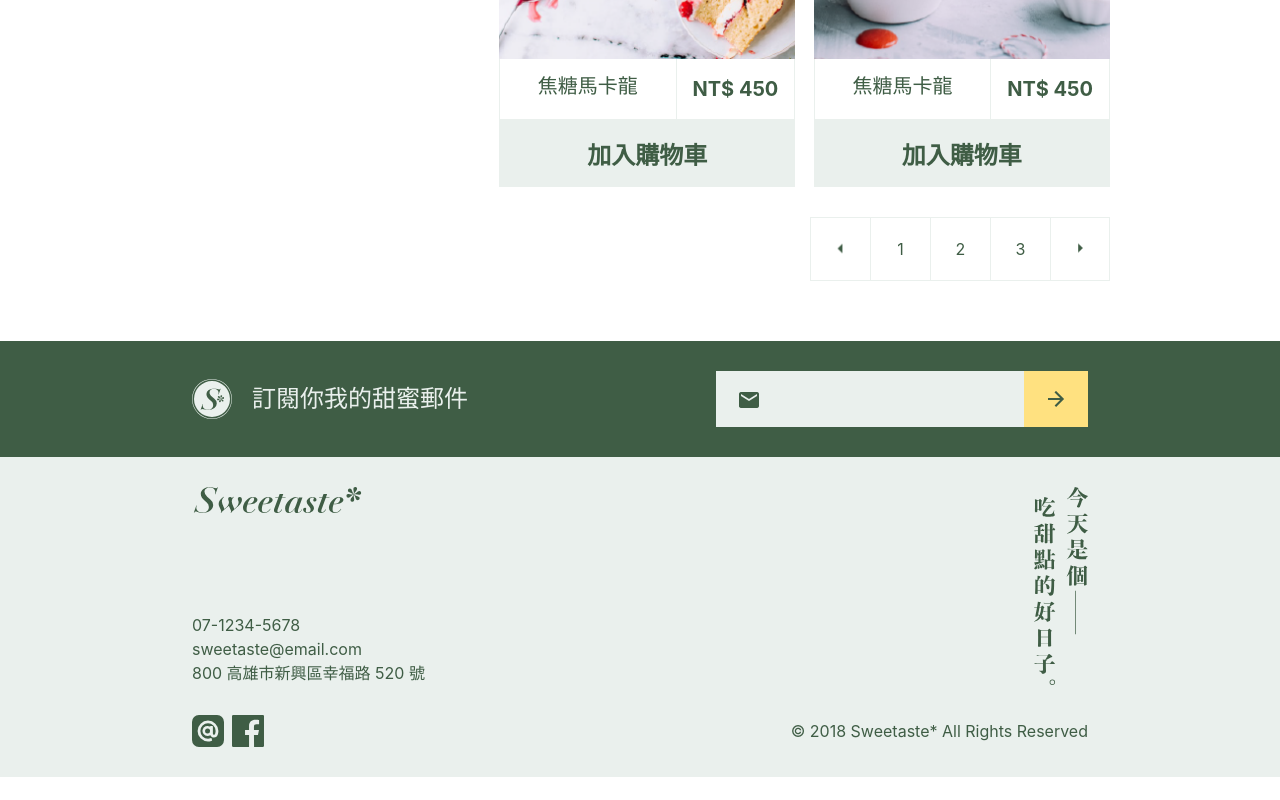
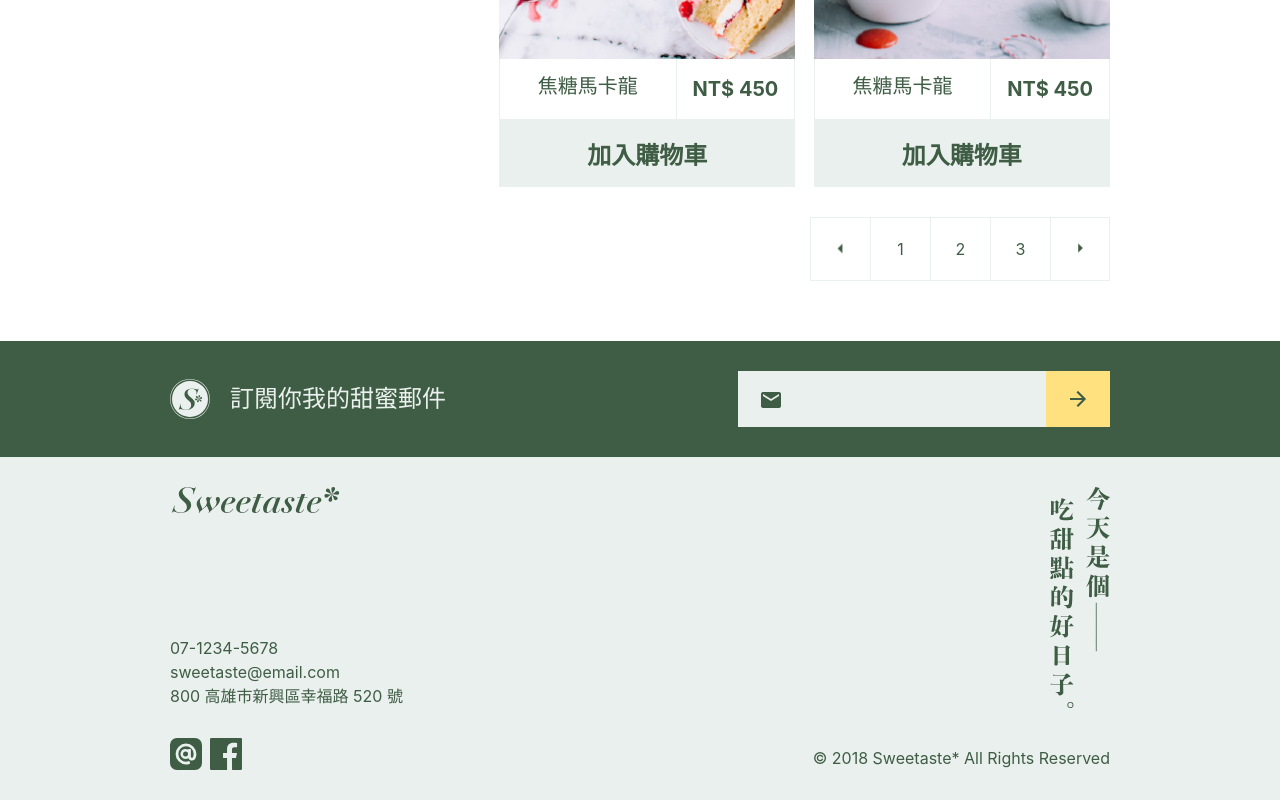
Before and after one commit to chloe7303/dessert-shop, a plain HTML site: page index.html in a window 1280 px wide. Shown: the part 1824-2624 px from the top of the page. Before the commit the page ends 2601 px from the top, so only its background shows below. Drawn offline with nearby package versions, Linux system fonts and the light colour scheme.

Commit message:
第五週 .container修正

```diff
--- a/index.html
+++ b/index.html
@@ -107,31 +107,31 @@
             <li class="last"><a href="#" class="img arrowright"><img src="images/arrow_right.png" alt="arrowright"></a></li>
           </ul>
       </div>
-      <div class="subscribe_bg">
-        <div class="subscribe" data-aos="fade-right">
-          <div class="subscribeTitle">
+      <div class="subscribe">
+        <div class="subscribe-inner container" data-aos="fade-right">
+          <div class="subscribe-title">
               <img src="images/logo-light.svg" alt="logo">
               <p>訂閱你我的甜蜜郵件</p>
           </div>
-          <div class="subscribeForm">
-              <input type="text" name="email" class="email">
-              <input type="image" src="images/arrow_forward-24px.png" class="submit">
+          <div class="subscribe-form">
+              <input type="text" name="email" class="subscribe-form-email">
+              <input type="image" src="images/arrow_forward-24px.png" class="subscribe-form-submit">
           </div>
         </div>
       </div>
-      <div class="footer_bg">
-       <div class="footer1" data-aos="fade-right">
-          <div class="detail">
+      <div class="footer">
+       <div class="footer-inner-info container" data-aos="fade-right">
+          <div class="footer-inner-info-detail">
               <img src="images/logotype-sm-dark.svg" alt="logo">
               <p>07-1234-5678<br>
                 sweetaste@email.com<br>
                 800 高雄市新興區幸福路 520 號
               </p>
           </div>
-          <img src="images/sm-quote.svg" alt="quote" class="quote">
+          <img src="images/sm-quote.svg" alt="quote" class="footer-inner-info-quote">
        </div>
-       <div class="footer2" data-aos="fade-right" data-aos-offset="0">
-          <ul class="icon">
+       <div class="footer-inner-social container" data-aos="fade-right" data-aos-offset="0">
+          <ul class="footer-inner-social-icon">
               <li><a href="#"><img src="images/ic-line@.svg" alt="line"></a></li>
               <li><a href="#"><img src="images/ic-facebook.svg" alt="facebook"></a></li>
           </ul>
--- a/scss/all.scss
+++ b/scss/all.scss
@@ -25,7 +25,9 @@ img{
 }
 .container{
 	max-width: 940px;
-	margin: 0 auto;
+	margin-left: auto;
+	margin-right: auto;
+	// 不寫margin: 0 auto;是因為有些container上下要設定空間
 	@include iphone(){
 		max-width: 375px;
 	}
--- a/scss/layout/_footer.scss
+++ b/scss/layout/_footer.scss
@@ -1,10 +1,7 @@
-.subscribe_bg{
+.subscribe{
 	background-color: #3F5D45;
     padding: 30px 0px;
-}
-.subscribe{
-	width: 70%;
-	margin: 0 auto;
+    &-inner{
         display: flex;
         justify-content: space-between;
         align-items: center;
@@ -13,7 +10,7 @@
             width: 80%;
         }
     }
-.subscribeTitle{
+    &-title{
         display: flex;
         align-items: center;
         @include iphone(){
@@ -31,12 +28,12 @@
             color: #EAF0ED;
         }
     }
-.subscribeForm{
+    &-form{
         display: flex;
         @include iphone(){
             width: 100%;
         }
-    .email{
+        &-email{
             width: 100%;
             background-color: #EAF0ED;
             color: #3F5D45;
@@ -47,39 +44,33 @@
             background-position: 20px 16px;
             padding: 5px 5px 5px 54px;
         }
-    .email:focus{
+        &-email:focus{
             background-color: #fff;
         }
-    .submit{
+        &-submit{
             background-color: #FFE180;
             padding: 15px 19px;
             border: 1px solid #FFE180;
         }
     }
-.footer_bg{
+}
+
+.footer{
 	background-color: #EAF0ED;
 	padding: 30px 0px;
     color: #3F5D45;
-}
-.footer2{
-	align-items: center;
-}
-.footer1,.footer2{
-	width: 70%;
-	margin: 0 auto;
+    &-inner-info, &-inner-social{
         display: flex;
         justify-content: space-between;
-    font-weight: wrap;
         @include iphone(){
             width: 80%;
             flex-direction: column;
             align-items: start;
         }
     }
-.footer1{
+    &-inner-info{
         margin-bottom: 30px;
-}
-.detail{
+        &-detail{
             display: flex;
             flex-direction: column;
             justify-content: space-between;
@@ -91,13 +82,19 @@
                 }
             }
         }
-.quote{
-    width: 6%;
+        &-quote{
+            width: 60px;
             @include iphone(){
                 display: none;
             }
         }
-.icon{
+    }
+    &-inner-social{
+        align-items: flex-end;
+        @include iphone(){
+            align-items: flex-start;
+        }
+        &-icon{
             display: flex;
             flex-direction: start;
             @include iphone(){
@@ -109,3 +106,6 @@
                 margin-right: 8px;
             }
         }
+    }
+
+}
```
Also changed, not shown: css/all.css, 2 other files. Lines whose indentation alone changed are shown as unchanged.
